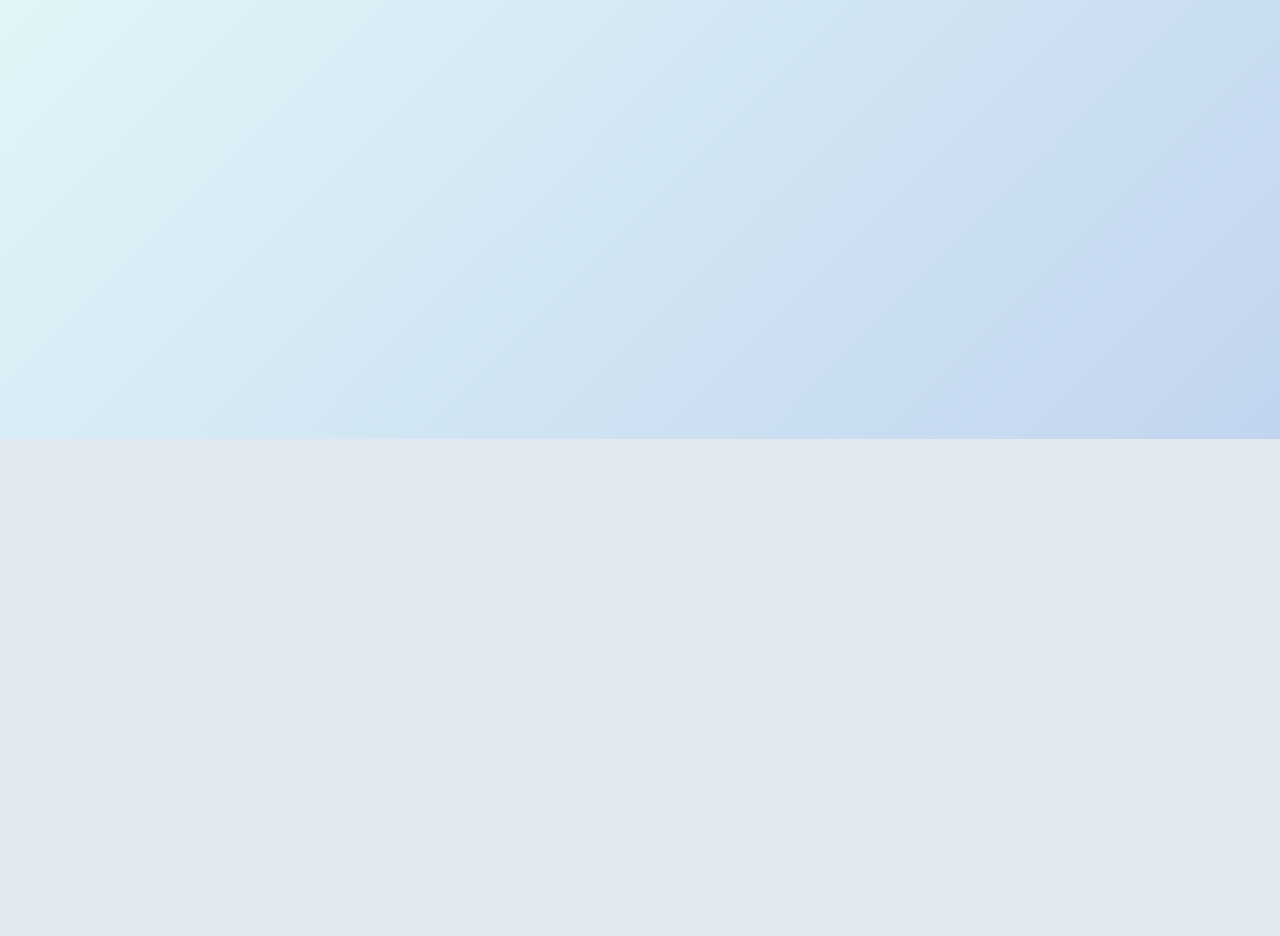
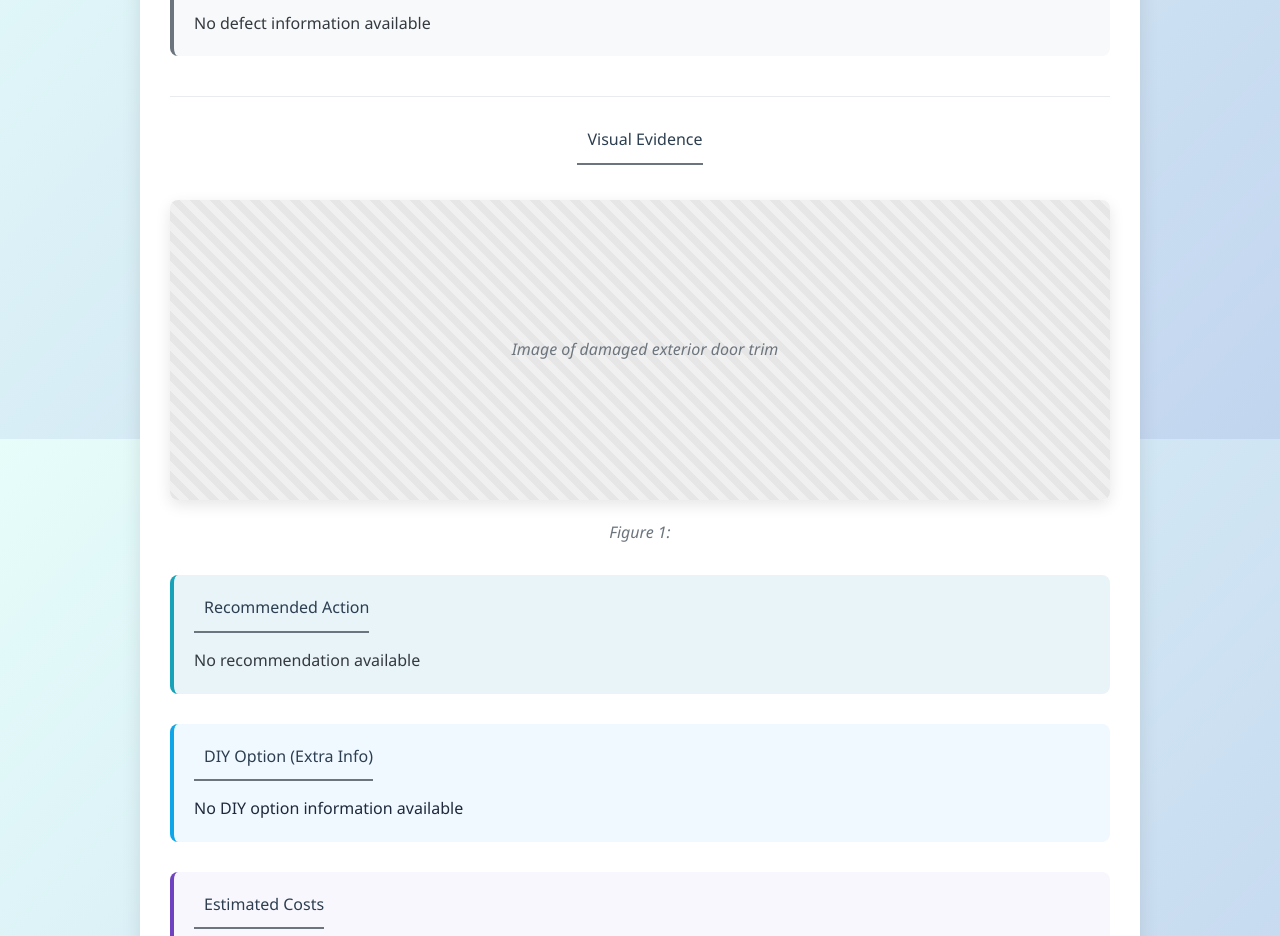
Before and after one commit to AbdulRauf-Sidd/Advanced-Image-Editor-Next.js, a Next.js app: page /property-report in a window 1280 px wide. Before the commit this address had no page. Shown: the part 361-1297 px from the top of the page. Before the commit the page ends 800 px from the top, so only its background shows below. Built offline with nearby package versions, Linux system fonts and the light colour scheme.

Commit message:
Add description boxes the info will come from backend

```diff
--- a/src/app/globals.css
+++ b/src/app/globals.css
@@ -280,7 +280,8 @@
 .undo-btn,
 .redo-btn,
 .crop-btn,
-.arrow-btn {
+.arrow-btn,
+.property-report-btn {
   background: linear-gradient(135deg, rgb(75, 108, 183) 0%, rgb(106, 17, 203) 100%);
   box-shadow: 0 4px 20px rgba(75, 108, 183, 0.3);
 }
@@ -289,7 +290,8 @@
 .undo-btn:hover,
 .redo-btn:hover,
 .crop-btn:hover,
-.arrow-btn:hover {
+.arrow-btn:hover,
+.property-report-btn:hover {
   background: linear-gradient(135deg, rgb(106, 17, 203) 0%, rgb(75, 108, 183) 100%);
   box-shadow: 0 8px 30px rgba(75, 108, 183, 0.4);
 }
@@ -2032,6 +2034,21 @@
   margin-top: 2px;
 }
 
+/* DIY section specific styling */
+.property-report-container .diy-section {
+  background-color: #f0f9ff;
+  padding: 20px;
+  border-radius: 8px;
+  margin-bottom: 30px;
+  border-left: 4px solid #0ea5e9;
+}
+
+.property-report-container .diy-section p {
+  margin: 0;
+  line-height: 1.6;
+  color: #1e293b;
+}
+
 /* Responsive styles for property report */
 @media (max-width: 768px) {
   .property-report-container .container {
--- a/src/app/property-report/page.tsx
+++ b/src/app/property-report/page.tsx
@@ -15,6 +15,8 @@
   const [description1, setDescription1] = useState<string>('');
   const [description, setDescription] = useState<string>('');
   const [recommendedAction, setRecommendedAction] = useState<string>('');
+  const [diyOption, setDiyOption] = useState<string>('');
+  const [defect, setDefect] = useState<string>('');
   const [costs, setCosts] = useState<CostItem[]>([]);
   const [analysis, setAnalysis] = useState<string>('');
   const [hasCosts, setHasCosts] = useState<boolean>(false);
@@ -24,16 +26,11 @@
 
   useEffect(() => {
     const now = new Date();
-    if (!analysisData) {
-      router.push('/');
-    }
     setCurrentDate(now.toLocaleDateString('en-US', {
       year: 'numeric',
       month: 'long',
       day: 'numeric'
     }));
-
-
 
     // console.log(description, location, analysisResult);
     if (analysisData) {
@@ -44,7 +41,9 @@
       if (analysisResult) {
         setTitle(analysisResult.title || '');
         setDescription1(analysisResult.description || '');
-        setRecommendedAction(analysisResult.recommended_action || '');
+        setRecommendedAction(analysisResult.recommendation || '');
+        setDiyOption(analysisResult.diy_option || '');
+        setDefect(analysisResult.defect || '');
         setAnalysis(analysisResult.analysis || '');
 
         // Handle costs array
@@ -56,20 +55,71 @@
           setHasCosts(false);
         }
       }
-  } else {
-    // const [description, setDescription] = null;
-  }
+    }
 
     console.log(costs);
   }, []);
 
-  if (!analysisData) {
-    return (
-      <div className="flex items-center justify-center min-h-screen">
-        <div>No analysis data found. Redirecting...</div>
-      </div>
-    );
-  }
+  // if (!analysisData) {
+  //   return (
+  //     <div className="property-report-container">
+  //       <div className="container">
+  //         <header>
+  //           <div className="header-content">
+  //             <button className="back-btn" onClick={() => router.push('/')}>
+  //               <i className="fas fa-arrow-left"></i>
+  //               <span>Back to Editor</span>
+  //             </button>
+  //             <div className="header-main">
+  //               <h1><i className="fas fa-home icon"></i>Property Repair Report</h1>
+  //               <p className="subtitle">Professional Assessment & Cost Estimation</p>
+  //             </div>
+  //           </div>
+  //         </header>
+
+  //         <div className="content">
+  //           <div className="issue-section">
+  //             <h2><i className="fas fa-info-circle icon"></i>No Analysis Data</h2>
+  //             <div className="description">
+  //               <h3>No property analysis has been completed yet.</h3>
+  //               <p>To generate a property repair report, please:</p>
+  //               <ol style={{ marginTop: '15px', paddingLeft: '20px' }}>
+  //                 <li>Upload an image of the property issue</li>
+  //                 <li>Add a description of the problem</li>
+  //                 <li>Select a location</li>
+  //                 <li>Submit the image for analysis</li>
+  //               </ol>
+  //               <div style={{ marginTop: '20px', textAlign: 'center' }}>
+  //                 <button
+  //                   className="submit-btn"
+  //                   onClick={() => router.push('/')}
+  //                   style={{
+  //                     background: 'linear-gradient(135deg, #3b82f6 0%, #2563eb 50%, #1d4ed8 100%)',
+  //                     color: 'white',
+  //                     border: 'none',
+  //                     padding: '12px 24px',
+  //                     borderRadius: '8px',
+  //                     fontSize: '16px',
+  //                     fontWeight: '600',
+  //                     cursor: 'pointer',
+  //                     transition: 'all 0.3s ease'
+  //                   }}
+  //                 >
+  //                   <i className="fas fa-arrow-left" style={{ marginRight: '8px' }}></i>
+  //                   Go to Image Editor
+  //                 </button>
+  //               </div>
+  //             </div>
+  //           </div>
+  //         </div>
+
+  //         <footer>
+  //           <p>© 2023 Property Repair Experts | Report generated on {currentDate}</p>
+  //         </footer>
+  //       </div>
+  //     </div>
+  //   );
+  // }
 
   const getCostIcon = (type: string): string => {
     const iconMap: { [key: string]: string } = {
@@ -137,8 +187,7 @@
           <div className="issue-section">
             <h2><i className="fas fa-exclamation-triangle icon"></i>Issue Identified</h2>
             <div className="description">
-              <h3>{description}</h3>
-              <p>{description1}</p>
+              <h3>{defect || 'No defect information available'}</h3>
             </div>
           </div>
 
@@ -170,7 +219,12 @@
 
           <div className="action-section">
             <h2><i className="fas fa-tools icon"></i>Recommended Action</h2>
-            <p>{recommendedAction}.</p>
+            <p>{recommendedAction || 'No recommendation available'}</p>
+          </div>
+
+          <div className="diy-section">
+            <h2><i className="fas fa-hammer icon"></i>DIY Option (Extra Info)</h2>
+            <p>{diyOption || 'No DIY option information available'}</p>
           </div>
 
           <div className="costs-section">
```
